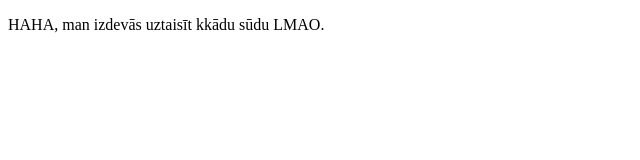
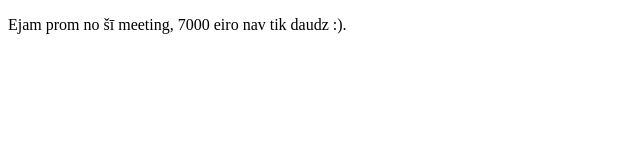
Before and after one commit to Dadzisdee/Dadzisdee.github.io, a plain HTML site: page index.html in a window 1280 px wide. Shown: the full height of the page, 0-640 px from the left. Drawn offline with Linux system fonts and the light colour scheme.

Commit message:
Update index.html

```diff
--- a/index.html
+++ b/index.html
@@ -4,6 +4,6 @@
     <title>Team fluffy FTW</title>
   </head>
   <body>
-    <p>HAHA, man izdevās uztaisīt kkādu sūdu LMAO.</p>
+    <p>Ejam prom no šī meeting, 7000 eiro nav tik daudz :).</p>
   </body>
 </html>
```
